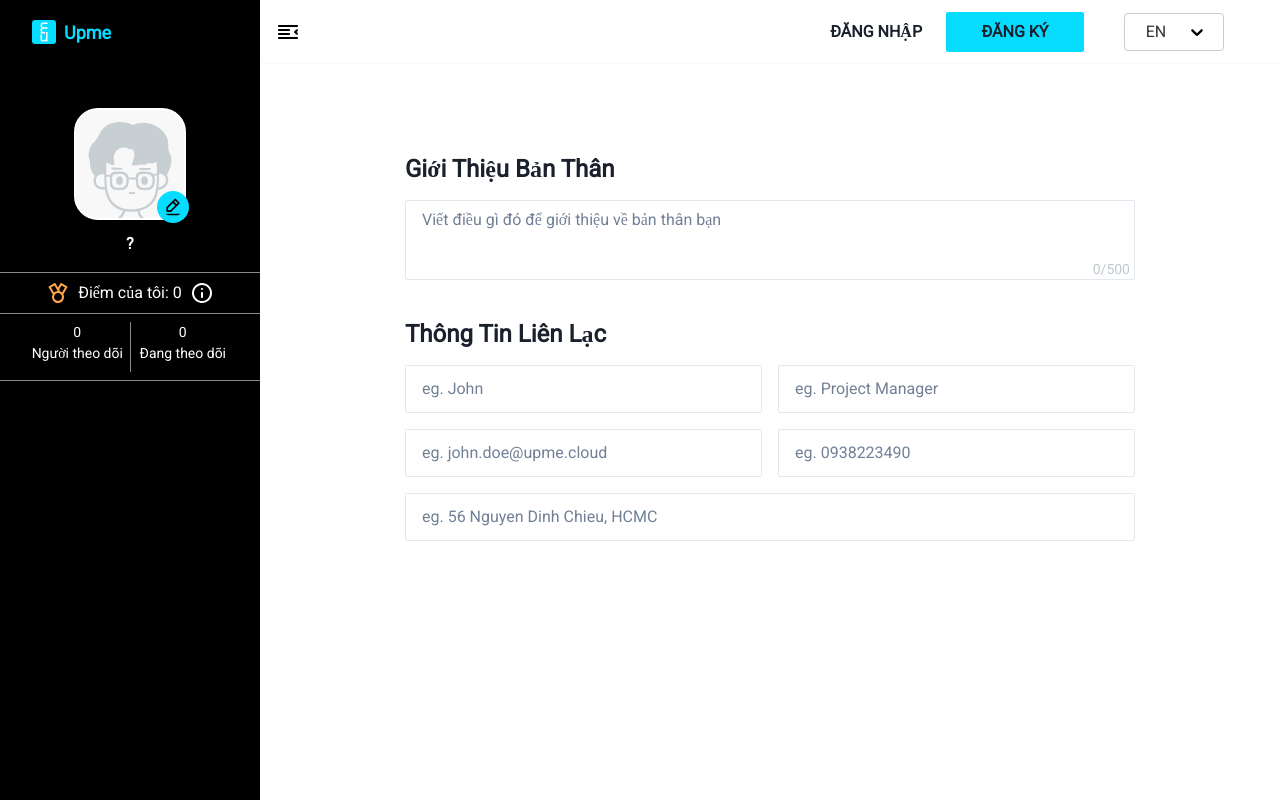
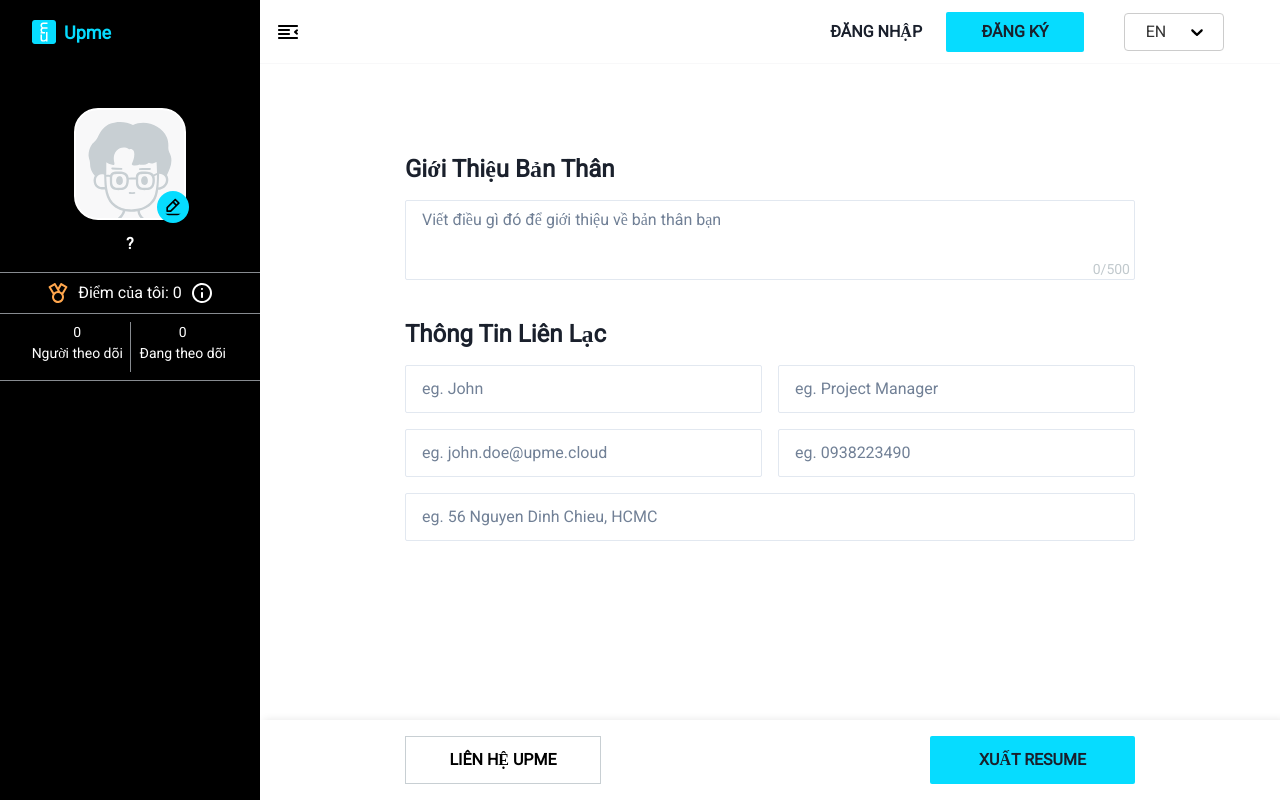
Before and after one commit to lamkn06/upme-react, a React (Create React App) app: page /profile in a window 1280 px wide. Built offline with nearby package versions, Linux system fonts and the light colour scheme; no server answers; a web font is replaced by a local one.

Commit message:
chore: footer

```diff
--- /dev/null
+++ b/src/components/Footer/index.tsx
@@ -0,0 +1,52 @@
+import { Box, Button, Flex } from '@chakra-ui/react';
+import { observer } from 'mobx-react-lite';
+import { useTranslation } from 'react-i18next';
+
+const Footer = () => {
+  const { t } = useTranslation();
+
+  return (
+    <Flex
+      align={'center'}
+      justifyContent={'center'}
+      bg={'white'}
+      boxShadow={'4px 0px 8px rgba(0, 0, 0, 0.1)'}
+      h={'80px'}
+    >
+      <Flex flex={1} maxWidth={730}>
+        <Flex justifyContent={'space-between'} flex={1}>
+          <Box h={'48px'} w={['130px', '130px', '196px']} pos={'relative'}>
+            <Button
+              w={'100%'}
+              variant={'secondary'}
+              color={'black'}
+              fontSize={16}
+              fontWeight={'bold'}
+              h={'full'}
+              rounded={0}
+              textTransform={'uppercase'}
+            >
+              {t('Contact Us')}
+            </Button>
+          </Box>
+
+          <Flex justifyContent={'center'}>
+            <Box h={'48px'} w={['140px', '140px', '205px']} pos={'relative'}>
+              <Button
+                w={'100%'}
+                fontSize={['14px', '16px']}
+                fontWeight={'bold'}
+                h={'full'}
+                variant={'primary'}
+              >
+                {t('Export resume')}
+              </Button>
+            </Box>
+          </Flex>
+        </Flex>
+      </Flex>
+    </Flex>
+  );
+};
+
+export default observer(Footer);
--- a/src/components/MainLayout/index.tsx
+++ b/src/components/MainLayout/index.tsx
@@ -1,6 +1,7 @@
 import { Flex } from '@chakra-ui/react';
 import { observer } from 'mobx-react-lite';
 
+import Footer from '../Footer';
 import Navbar from '../Navbar';
 import Sidebar from '../Sidebar';
 
@@ -15,6 +16,7 @@ const MainLayout = (props: any) => {
             {props.children}
           </Flex>
         </Flex>
+        <Footer />
       </Flex>
     </Flex>
   );
```
